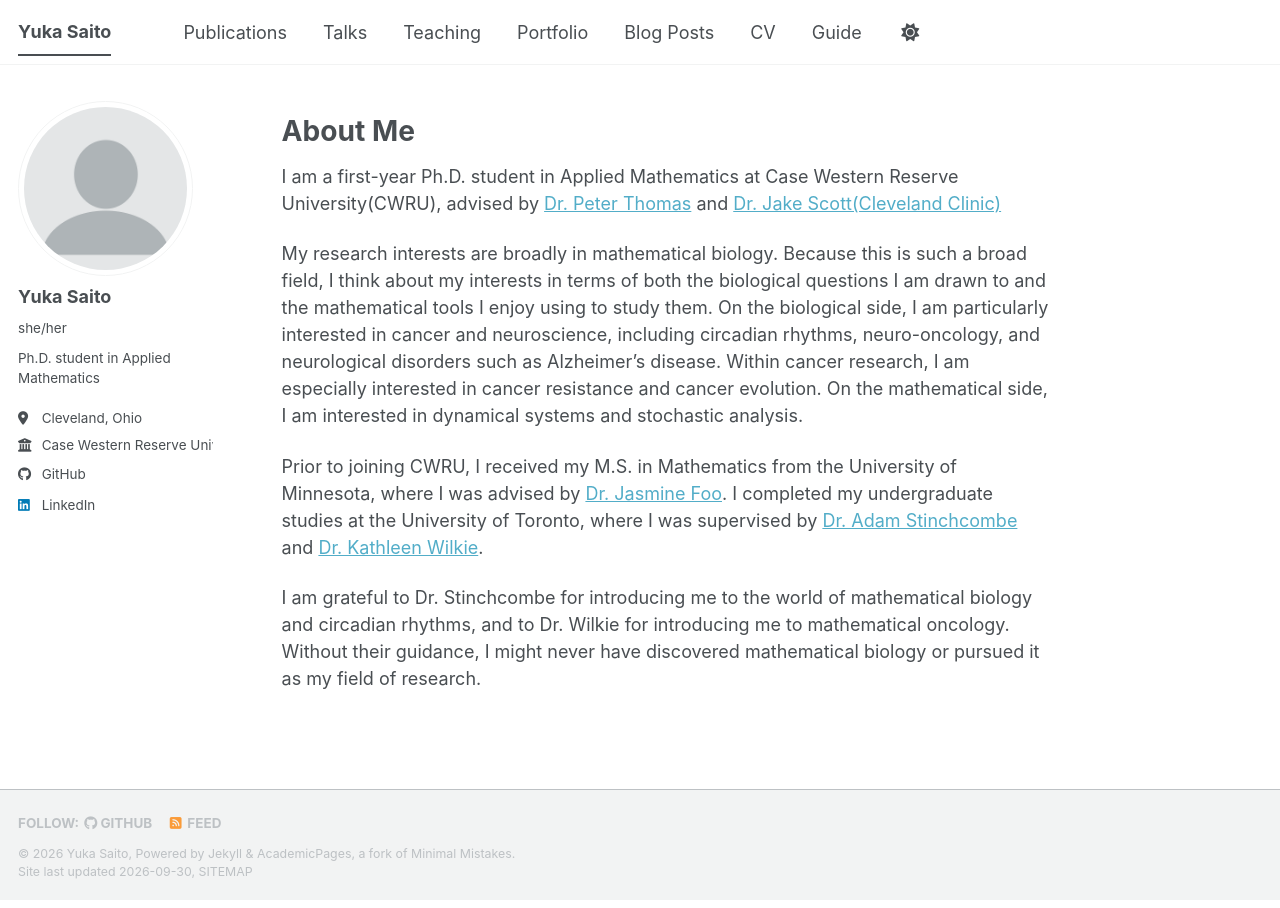
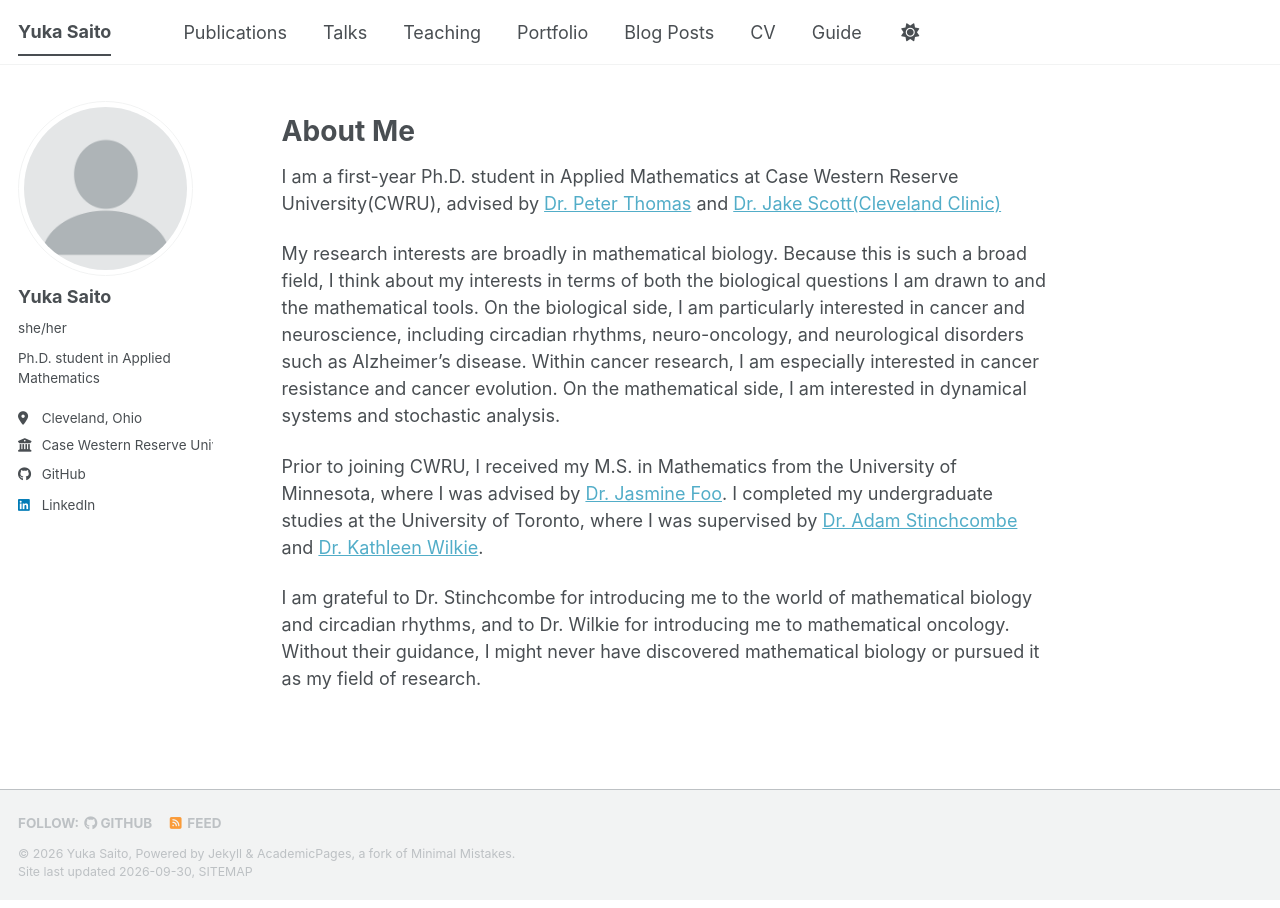
Before and after one commit to yuka202409/yuka202409.github.io, a Jekyll site: the page built from _pages/about.md, in a window 1280 px wide. Built offline with Jekyll 4.4.1, drawn with Linux system fonts in a browser that asks for light colours; a style sheet for code colours, icons or effects is not loaded; a file with an impossible date is left out.

Commit message:
Update about.md

```diff
--- a/_pages/about.md
+++ b/_pages/about.md
@@ -11,7 +11,7 @@ redirect_from:
 
 I am a first-year Ph.D. student in Applied Mathematics at Case Western Reserve University(CWRU), advised by [Dr. Peter Thomas](https://case.edu/math/thomas/) and [Dr. Jake Scott(Cleveland Clinic)](https://theorydi.vision/)
 
-My research interests are broadly in mathematical biology. Because this is such a broad field, I think about my interests in terms of both the biological questions I am drawn to and the mathematical tools I enjoy using to study them. On the biological side, I am particularly interested in cancer and neuroscience, including circadian rhythms, neuro-oncology, and neurological disorders such as Alzheimer’s disease. Within cancer research, I am especially interested in cancer resistance and cancer evolution. On the mathematical side, I am interested in dynamical systems and stochastic analysis.
+My research interests are broadly in mathematical biology. Because this is such a broad field, I think about my interests in terms of both the biological questions I am drawn to and the mathematical tools. On the biological side, I am particularly interested in cancer and neuroscience, including circadian rhythms, neuro-oncology, and neurological disorders such as Alzheimer’s disease. Within cancer research, I am especially interested in cancer resistance and cancer evolution. On the mathematical side, I am interested in dynamical systems and stochastic analysis.
 
 Prior to joining CWRU, I received my M.S. in Mathematics from the University of Minnesota, where I was advised by [Dr. Jasmine Foo](https://cse.umn.edu/math/jasmine-foo). I completed my undergraduate studies at the University of Toronto, where I was supervised by [Dr. Adam Stinchcombe](https://www.mathematics.utoronto.ca/people/directories/all-faculty/adam-stinchcombe) and [Dr. Kathleen Wilkie](https://math.torontomu.ca/~kwilkie/).
 
```
